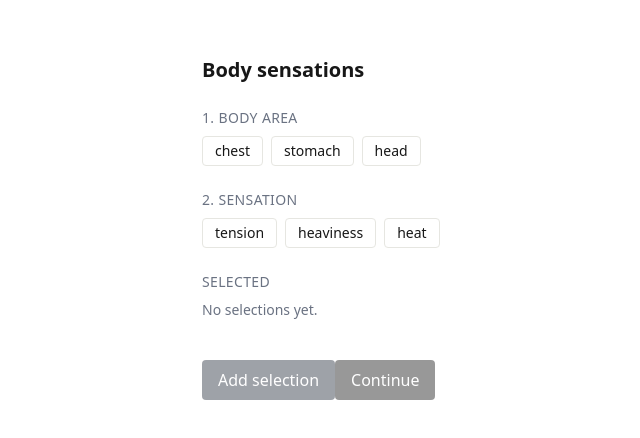
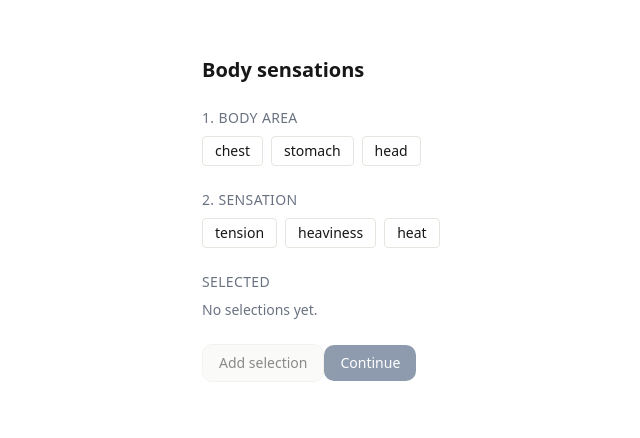
Before and after one commit to and27/emotion-trace, a Next.js app: page /create in a window 1280 px wide. Shown: the top 438 px of the page, without its empty margins (174-814 px from the left). Built offline with nearby package versions, Linux system fonts and the light colour scheme.

Commit message:
chore: replace normal buttons with base button

```diff
--- a/src/ui/screens/CreateBodySensationsScreen.tsx
+++ b/src/ui/screens/CreateBodySensationsScreen.tsx
@@ -6,6 +6,7 @@ import type { BodySensation } from "../../domain/sensation/BodySensation";
 import type { BodyArea } from "../../domain/sensation/BodyArea";
 import type { Sensation } from "../../domain/sensation/Sensation";
 import { SensationChoice } from "../components/SensationChoice";
+import { Button } from "../components/Button";
 
 const BODY_AREAS = ["chest", "stomach", "head"] as const;
 const SENSATIONS = ["tension", "heaviness", "heat"] as const;
@@ -139,21 +140,17 @@ export function CreateBodySensationsScreen({
         )}
       </div>
 
-      <button
+      <Button
+        variant="secondary"
         disabled={!activeArea || !activeSensation}
         onClick={addSelection}
-        className="px-4 py-2 bg-gray-900 text-white rounded disabled:opacity-40"
       >
         Add selection
-      </button>
+      </Button>
 
-      <button
-        disabled={selected.length === 0}
-        onClick={save}
-        className="mt-4 px-4 py-2 bg-black text-white rounded disabled:opacity-40"
-      >
+      <Button disabled={selected.length === 0} onClick={save}>
         {onContinue ? "Continue" : "Save"}
-      </button>
+      </Button>
     </div>
   );
 }
--- a/src/ui/screens/SelectEmotionsScreen.tsx
+++ b/src/ui/screens/SelectEmotionsScreen.tsx
@@ -3,6 +3,7 @@
 import type { Emotion } from "../../domain/emotion/Emotion";
 import { EMOTION_FAMILIES } from "../../domain/catalogs/emotionFamilies";
 import { EMOTIONS } from "@/src/domain";
+import { Button } from "../components/Button";
 
 type Props = {
   value: Emotion[];
@@ -59,13 +60,13 @@ export function SelectEmotionsScreen({ value, onChange, onContinue }: Props) {
       })}
 
       {onContinue && (
-        <button
+        <Button
           disabled={value.length === 0}
           onClick={onContinue}
           className="mt-4 px-4 py-2 bg-black text-white rounded disabled:opacity-40"
         >
           Continue
-        </button>
+        </Button>
       )}
     </div>
   );
```
